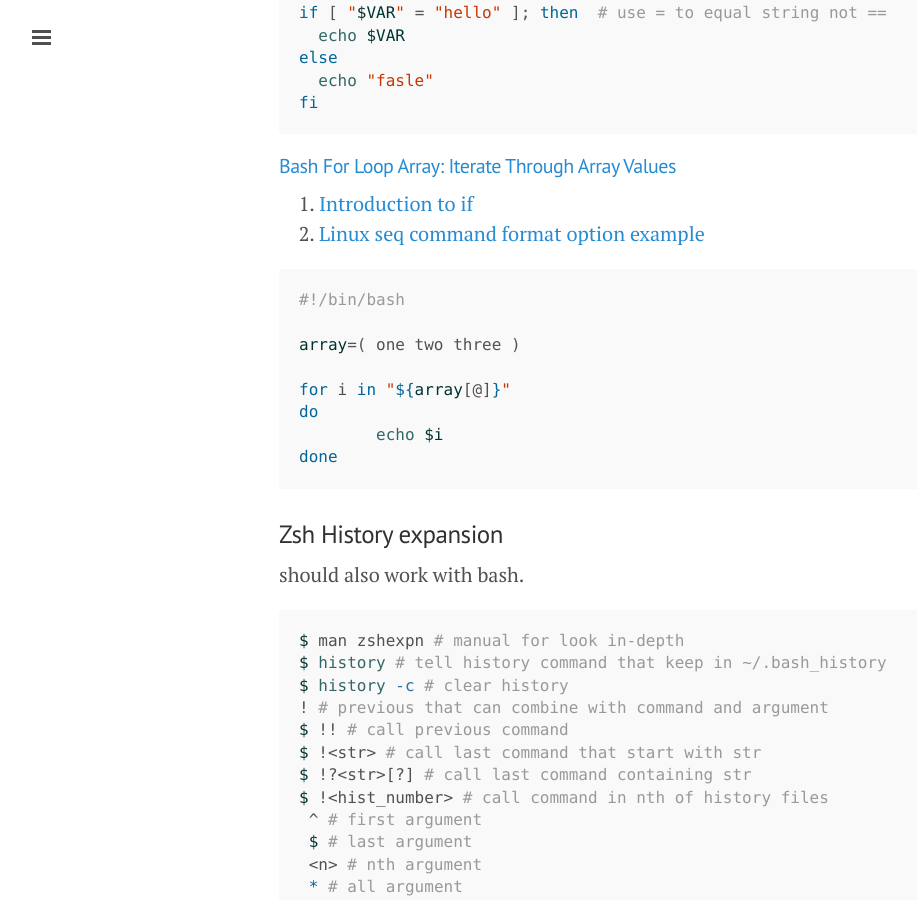
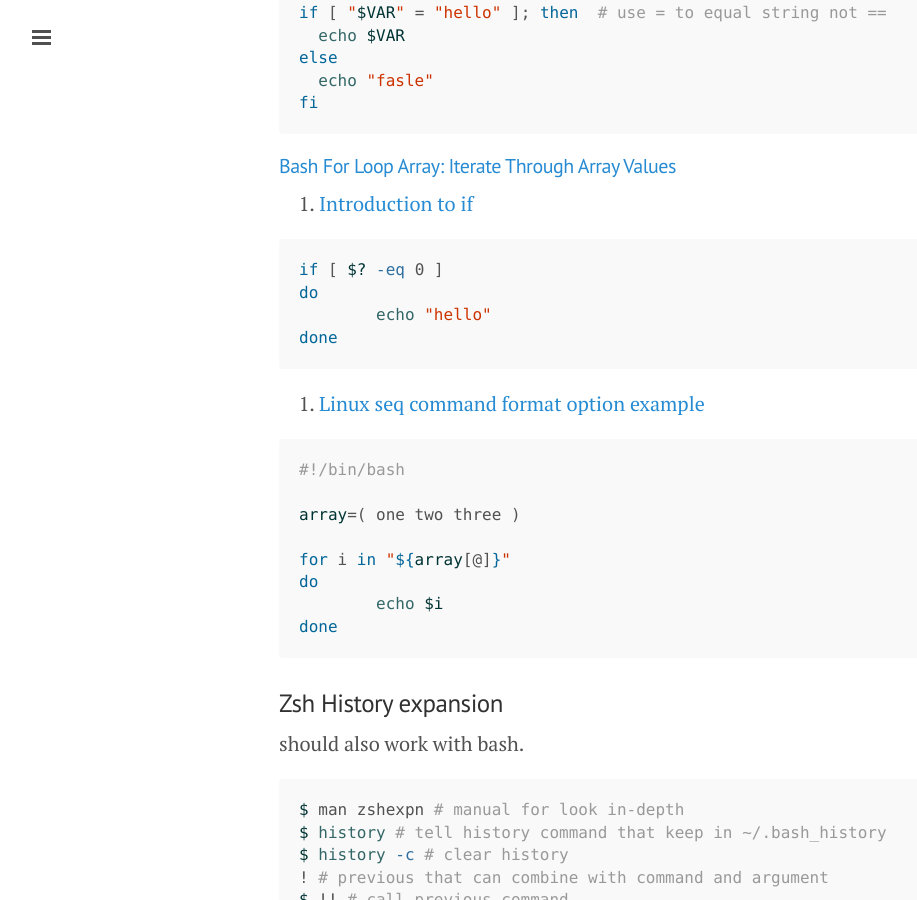
Before and after one commit to ibotdotout/ibotdotout.github.io, a Jekyll site: the page built from _posts/2014-06-27-unix.md, in a window 1280 px wide and 900 px high, scrolled down 2153 px. Shown: the whole window, without its empty margins (1-918 px from the left). Built offline with Jekyll 4.4.1, drawn with Linux system fonts in a browser that asks for light colours; Markdown is read by kramdown in place of the engine named in the settings.

Commit message:
update if

````diff
--- a/_posts/2014-06-27-unix.md
+++ b/_posts/2014-06-27-unix.md
@@ -98,6 +98,14 @@ fi
 
 #### [Bash For Loop Array: Iterate Through Array Values](http://www.cyberciti.biz/faq/bash-for-loop-array/)
 1. [Introduction to if](http://www.tldp.org/LDP/Bash-Beginners-Guide/html/sect_07_01.html)
+
+```sh
+if [ $? -eq 0 ]
+do
+	echo "hello"
+done
+```
+
 2. [Linux seq command format option example](http://www.unixcl.com/2009/09/linux-seq-command-format-option-example.html)
 
 ```sh
````
